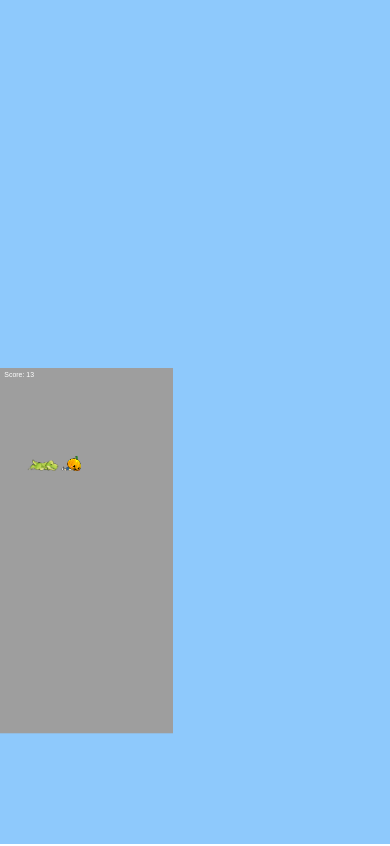
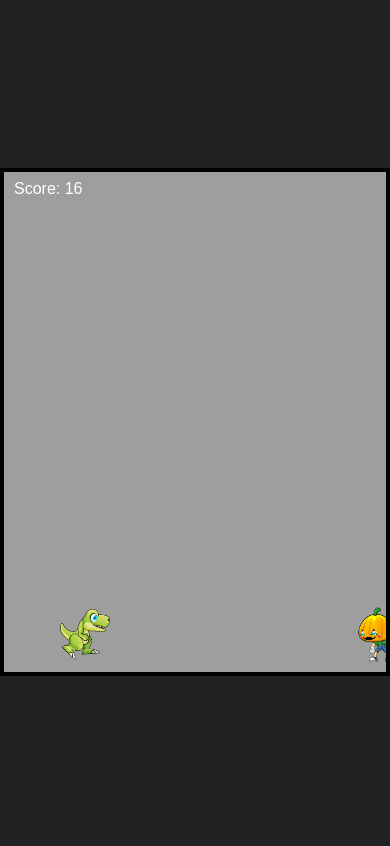
Before and after one commit to Richardbekhazi/website, a plain HTML site: page index.html in a window 390 px wide. Both pictures are taken after a click on the button "Start Game". Drawn offline with Linux system fonts and the light colour scheme.

Commit message:
Update game resolutions

```diff
--- a/index.html
+++ b/index.html
@@ -5,63 +5,59 @@
 <meta name="viewport" content="width=device-width, initial-scale=1" />
 <title>Dino Runner</title>
 
-  <!-- keep your external CSS file if you already use it -->
-  <link rel="stylesheet" href="style.css" />
+<style>
+/* ---------- page chrome ---------- */
+html, body {
+  margin: 0;
+  height: 100vh;
+  background: #222;                 /* letter‑box colour               */
+  display: flex; justify-content: center; align-items: center;
+  overflow: hidden;                 /* never show scroll bars          */
+  font-family: system-ui, sans-serif;
+}
 
-  <!-- quick inline style so the canvas really fills the window -->
-  <style>
-    html, body {
-      margin: 0; padding: 0;
-      display: flex;            /* centre the stage */
-      justify-content: center;
-      align-items: center;
-      height: 100vh;
-      background: #222;         /* letter‑box colour */
+/* ---------- fixed‑ratio stage ---------- */
+#stage {
+  position: relative;
+  border: 4px solid #000;
+  background: #8ec9fc;             /* sky while loading               */
+  overflow: hidden;                /* clip any overshoot              */
 }
-    canvas {
-      /* grow until either dimension hits the limit. keep aspect */
-      width: 100%;
-      max-width: 1800px;
-      height: auto;
-      image-rendering: pixelated;
-      background: #8ec9fc;
+
+/* we size the canvas in JS with an integer scale, so its CSS
+   width/height are set from JS. keep auto here.                  */
+#game { display:block; image-rendering:pixelated; }
+
+/* ---------- overlay panels ---------- */
+.panel {
+  position: absolute; left:50%; top:50%;
+  transform: translate(-50%,-50%);
+  min-width:230px; background:rgba(0,0,0,0.85);
+  color:#fff; padding:1rem 2rem; border-radius:10px;
+  text-align:center; display:none;
 }
-    #startScreen, #highscores {
-      position: absolute;
-      left: 50%; top: 50%;
-      transform: translate(-50%, -50%);
-      background: rgba(0,0,0,0.85);
-      color: #fff;
-      padding: 1rem 2rem;
-      border-radius: 10px;
-      text-align: center;
-      display: none;
-      width: 230px;
-    }
-    #startButton, #playAgain {
-      margin-top: 1rem;
-      padding: 0.5rem 1.2rem;
-      font-size: 1rem;
-      cursor: pointer;
-    }
+.panel h2 { margin:0 0 .8rem 0; }
+button    { margin-top:1rem; padding:.5rem 1.4rem;
+            font-size:1rem; cursor:pointer; }
 </style>
 </head>
 
 <body>
+  <div id="stage">
     <canvas id="game"></canvas>
 
-  <div id="startScreen">
+    <div id="startScreen" class="panel">
       <h2>Dino Runner</h2>
       <button id="startButton">Start Game</button>
     </div>
 
-  <div id="highscores">
+    <div id="highscores" class="panel">
       <h2>High Scores</h2>
-    <ol id="scoreList"></ol>
+      <ol id="scoreList" style="margin:0; padding-left:1.6rem; text-align:left;"></ol>
       <button id="playAgain">Play Again</button>
     </div>
+  </div>
 
-  <!-- the browser will load every module imported from main.js -->
   <script type="module" src="scripts/main.js"></script>
 </body>
 </html>
--- a/scripts/background.js
+++ b/scripts/background.js
@@ -1,14 +1,25 @@
 /* background.js
-   Background image loader and drawer. */
+   Draw a crisp mosaic background without stretching. */
 
 import { canvas, ctx } from './canvas.js';
 
 const bgImg = new Image();
 bgImg.src = 'Sprites/BG.png';
 
+/* integer factor < 1 means “draw at natural size”.
+   2 means “scale each tile down to one‑half of its original width/height”, etc. */
+const DESIRED_TILE = 1;   // change to 2,3… if your BG image is very large
+
 export function drawBG() {
   if (!bgImg.complete) return;
-  for (let x = 0; x < canvas.width; x += bgImg.width) {
-    ctx.drawImage(bgImg, x, 0, bgImg.width, canvas.height);
+
+  const tileW = Math.floor(bgImg.width  / DESIRED_TILE);
+  const tileH = Math.floor(bgImg.height / DESIRED_TILE);
+
+  for (let y = 0; y < canvas.height; y += tileH) {
+    for (let x = 0; x < canvas.width;  x += tileW) {
+      ctx.drawImage(bgImg, 0, 0, bgImg.width, bgImg.height,
+                    x, y, tileW, tileH);
+    }
   }
 }
--- a/scripts/canvas.js
+++ b/scripts/canvas.js
@@ -1,25 +1,38 @@
 /* canvas.js
-   Canvas creation, resize logic, and world transform helper. */
+   Integer‑scale canvas so sprites stay sharp. */
 
 import { BASE_W, BASE_H } from './constants.js';
 
 const canvas = document.getElementById('game');
 const ctx    = canvas.getContext('2d');
+const stage  = document.getElementById('stage');
+
+/* device‑pixel buffer always BASE_W × BASE_H */
+canvas.width  = BASE_W;
+canvas.height = BASE_H;
 
 function resizeCanvas() {
-  const dpr = window.devicePixelRatio || 1;
-  canvas.width  = window.innerWidth  * dpr;
-  canvas.height = window.innerHeight * dpr;
+  /* find the largest integer scale that fits inside the viewport */
+  const maxW = window.innerWidth  - 40;   // small margin
+  const maxH = window.innerHeight - 40;
+  const scale = Math.max(1, Math.floor(Math.min(maxW / BASE_W,
+                                                maxH / BASE_H)));
+  const cssW  = BASE_W * scale;
+  const cssH  = BASE_H * scale;
+
+  canvas.style.width  = `${cssW}px`;
+  canvas.style.height = `${cssH}px`;
+
+  /* stage gets the same size so its border hugs the canvas */
+  stage.style.width  = canvas.style.width;
+  stage.style.height = canvas.style.height;
 }
 window.addEventListener('resize', resizeCanvas);
 resizeCanvas();
 
 function applyWorldTransform() {
-  const scale = Math.min(canvas.width  / BASE_W,
-                         canvas.height / BASE_H);
-  const offX  = (canvas.width  - BASE_W * scale) * 0.5;
-  const offY  = (canvas.height - BASE_H * scale) * 0.5;
-  ctx.setTransform(scale, 0, 0, scale, offX, offY);
+  /* map world space 1:1 to back‑buffer; we already scale via CSS   */
+  ctx.setTransform(1, 0, 0, 1, 0, 0);
 }
 
 export { canvas, ctx, applyWorldTransform };
--- a/scripts/constants.js
+++ b/scripts/constants.js
@@ -2,7 +2,7 @@
    Shared numeric game settings. */
 
 export const BASE_W   = 900;
-export const BASE_H   = 250;
+export const BASE_H   = 500;              // was 250
 export const SPRITE_H = 60;
 export const FLOOR_Y  = BASE_H - 8;
 
@@ -11,10 +11,8 @@ export const SPAWN_EVERY  = 100;
 export const PLANE_CHANCE = 0.4;
 export const FPS_DIV      = 5;
 export const DEATH_HOLD   = 60;
+export const HIT_FRAC     = 0.2;
 
-/* Collision inset. Smaller value gives easier hits. */
-export const HIT_FRAC = 0.2;
-
-export const DINO_STATES    = { run:8,  jump:12, dead:8  };
-export const LANTERN_STATES = { idle:10, dead:10         };
-export const PLANE_STATES   = { fly:2,  dead:1           };
+export const DINO_STATES    = { run:8, jump:12, dead:8 };
+export const LANTERN_STATES = { idle:10, dead:10 };
+export const PLANE_STATES   = { fly:2, dead:1 };
--- a/scripts/dino.js
+++ b/scripts/dino.js
@@ -1,5 +1,5 @@
 /* dino.js
-   Player sprite with physics, animation, death sequence. */
+   Player sprite with physics, animation, and clean death stop. */
 
 import { FLOOR_Y, SPRITE_H, DINO_STATES, FPS_DIV } from './constants.js';
 import { dinoImgs } from './assets.js';
@@ -23,10 +23,9 @@ const idx = { run: 0, jump: 0, dead: 0 };
 export function markDead() { dino.dead = true; }
 
 export function update(frame) {
-  if (dino.dead) {                              // only animate dead
-    if (frame % FPS_DIV === 0) {
-      idx.dead = (idx.dead + 1) % DINO_STATES.dead;
-    }
+  if (dino.dead) {
+    const max = DINO_STATES.dead;
+    if (idx.dead < max - 1 && frame % FPS_DIV === 0) idx.dead += 1;
     return;
   }
 
--- a/scripts/enemy.js
+++ b/scripts/enemy.js
@@ -5,7 +5,8 @@ import { canvas, ctx } from './canvas.js';
 import {
   FLOOR_Y, SPRITE_H, BASE_SPEED,
   SPAWN_EVERY, PLANE_CHANCE,
-  LANTERN_STATES, PLANE_STATES, FPS_DIV, HIT_FRAC
+  LANTERN_STATES, PLANE_STATES,
+  FPS_DIV, HIT_FRAC
 } from './constants.js';
 import { lanternImgs, planeImgs } from './assets.js';
 
@@ -21,6 +22,7 @@ function spawnLantern() {
     width: 0
   });
 }
+
 function spawnPlane() {
   const offset = SPRITE_H * 0.75 * Math.random();
   planes.push({
@@ -33,57 +35,81 @@ function spawnPlane() {
 }
 
 export function maybeSpawn(frame, stopped) {
-  if (stopped) return;                          // no waves after death
+  if (stopped) return;
   if (frame % SPAWN_EVERY === 0) {
     Math.random() < PLANE_CHANCE ? spawnPlane() : spawnLantern();
   }
 }
 
 export function updateAndDraw(frame, stopped) {
-  const speed = stopped ? 0 : BASE_SPEED;       // freeze x‑movement
+  // If stopped (dino dead), freeze movement; otherwise use BASE_SPEED
+  const speed = stopped ? 0 : BASE_SPEED;
 
+  // Draw planes
   planes.forEach((p, i) => {
+    // Advance animation frame when flying or dead
     if (frame % FPS_DIV === 0) {
-      const max = PLANE_STATES[p.state];
-      p.idx = (p.idx + 1) % max;
+      p.idx = (p.idx + 1) % PLANE_STATES[p.state];
     }
+
+    // Move left unless stopped
     p.x -= speed;
 
+    // Compute display size
     const img = planeImgs[p.state][p.idx];
     const r   = img.naturalWidth / img.naturalHeight;
     p.width   = SPRITE_H * r;
 
-    ctx.save();
-    ctx.translate(p.x + p.width / 2, p.y + SPRITE_H / 2);
-    ctx.scale(-1, 1);
-    ctx.drawImage(img, -p.width / 2, -SPRITE_H / 2, p.width, SPRITE_H);
-    ctx.restore();
+    // Flip horizontally when flying so plane faces left
+    if (p.state === 'fly') {
+      ctx.save();
+      ctx.translate(p.x + p.width / 2, p.y + SPRITE_H / 2);
+      ctx.scale(-1, 1);
+      ctx.drawImage(img, -p.width / 2, -SPRITE_H / 2, p.width, SPRITE_H);
+      ctx.restore();
+    } else {
+      // Dead plane just sits (no flip)
+      ctx.drawImage(img, p.x, p.y, p.width, SPRITE_H);
+    }
 
+    // Remove off‑screen only if still running
     if (!stopped && p.x + p.width < 0) planes.splice(i, 1);
   });
 
+  // Draw lanterns (pumpkins), always flipped to face left
   lanterns.forEach((l, i) => {
+    // Advance lantern animation
     if (frame % FPS_DIV === 0) {
-      const max = LANTERN_STATES[l.state];
-      l.idx = (l.idx + 1) % max;
+      l.idx = (l.idx + 1) % LANTERN_STATES[l.state];
     }
+
+    // Move left unless stopped
     l.x -= speed;
 
+    // Compute display size
     const img = lanternImgs[l.state][l.idx];
     l.width   = SPRITE_H * (img.naturalWidth / img.naturalHeight);
-    ctx.drawImage(img, l.x, l.y, l.width, SPRITE_H);
 
+    // Flip pumpkin horizontally
+    ctx.save();
+    ctx.translate(l.x + l.width / 2, l.y + SPRITE_H / 2);
+    ctx.scale(-1, 1);
+    ctx.drawImage(img, -l.width / 2, -SPRITE_H / 2, l.width, SPRITE_H);
+    ctx.restore();
+
+    // Remove off‑screen only if still running
     if (!stopped && l.x + l.width < 0) lanterns.splice(i, 1);
   });
 }
 
-/* axis‑aligned hit test with inset margin */
+
 export function hit(d) {
   const hh = d.duck ? SPRITE_H * 0.5 : SPRITE_H;
   const hy = d.y + SPRITE_H - hh;
 
   function coll(e) {
-    const ix = e.width * HIT_FRAC, iy = hh * HIT_FRAC;
+    const ix = e.width * HIT_FRAC;
+    const iy = hh * HIT_FRAC;
     return d.x < e.x + e.width - ix &&
            d.x + d.width > e.x + ix &&
            hy < e.y + SPRITE_H - iy &&
--- a/scripts/gameLoop.js
+++ b/scripts/gameLoop.js
@@ -1,19 +1,38 @@
-/* gameLoop.js
-   Stage loop with start, death, and restart handling. */
+/* scripts/gameLoop.js
+   Main loop with clean restart and true “freeze” on death. */
 
 import { canvas, ctx, applyWorldTransform } from './canvas.js';
 import { loadAll } from './assets.js';
 import { drawBG } from './background.js';
-import { dino, update as updateDino, draw as drawDino, markDead } from './dino.js';
 import {
-  maybeSpawn, updateAndDraw, hit, killAll, resetEnemies
+  dino,
+  update as updateDino,
+  draw as drawDino,
+  markDead
+} from './dino.js';
+import {
+  maybeSpawn,
+  updateAndDraw,
+  hit,
+  killAll,
+  resetEnemies
 } from './enemy.js';
-import { drawScore, pushHS, showPanel, hidePanel } from './ui.js';
+import {
+  drawScore,
+  pushHS,
+  showPanel,
+  hidePanel
+} from './ui.js';
 import { FLOOR_Y, SPRITE_H } from './constants.js';
 
 let frame, score, gameOver, deathCounter;
+let loopID = null;
 
 function newGame() {
+  // Stop any existing loop
+  if (loopID !== null) cancelAnimationFrame(loopID);
+
+  // Reset game state
   frame = 0;
   score = 0;
   gameOver = false;
@@ -27,49 +46,63 @@ function newGame() {
   dino.duck = false;
 
   hidePanel();
-  requestAnimationFrame(loop);
+  loopID = requestAnimationFrame(loop);
 }
 
 function loop() {
   frame++;
 
+  // Clear and draw background
   ctx.save();
   ctx.clearRect(0, 0, canvas.width, canvas.height);
   applyWorldTransform();
   drawBG();
 
+  // Always animate the dino (so its death frames play out)
+  updateDino(frame);
+
   if (!gameOver) {
-    updateDino(frame);
-    maybeSpawn(frame, false);
+    // Collision check happens before any new spawn
     if (hit(dino)) {
       gameOver = true;
       killAll();
       markDead();
+    } else {
+      // Only spawn while alive
+      maybeSpawn(frame, false);
     }
+    // Update score while alive
     score = Math.floor(frame / 10);
   } else {
-    updateDino(frame);
+    // No spawns after death
     maybeSpawn(frame, true);
+
+    // After a short pause, record and show highscores
     if (deathCounter++ === 120) {
       pushHS(score);
       showPanel();
     }
   }
 
+  // Draw everything
   drawDino();
   updateAndDraw(frame, gameOver);
   drawScore(score);
 
   ctx.restore();
-  requestAnimationFrame(loop);
+
+  // Schedule next frame
+  loopID = requestAnimationFrame(loop);
 }
 
+// Wait for assets before showing the start button
 export function prepare() {
   loadAll(() => {
     document.getElementById('startScreen').style.display = 'block';
   });
 }
 
+// Button handlers
 document.getElementById('startButton').onclick = () => {
   document.getElementById('startScreen').style.display = 'none';
   newGame();
```
Lines whose indentation alone changed are shown as unchanged.
